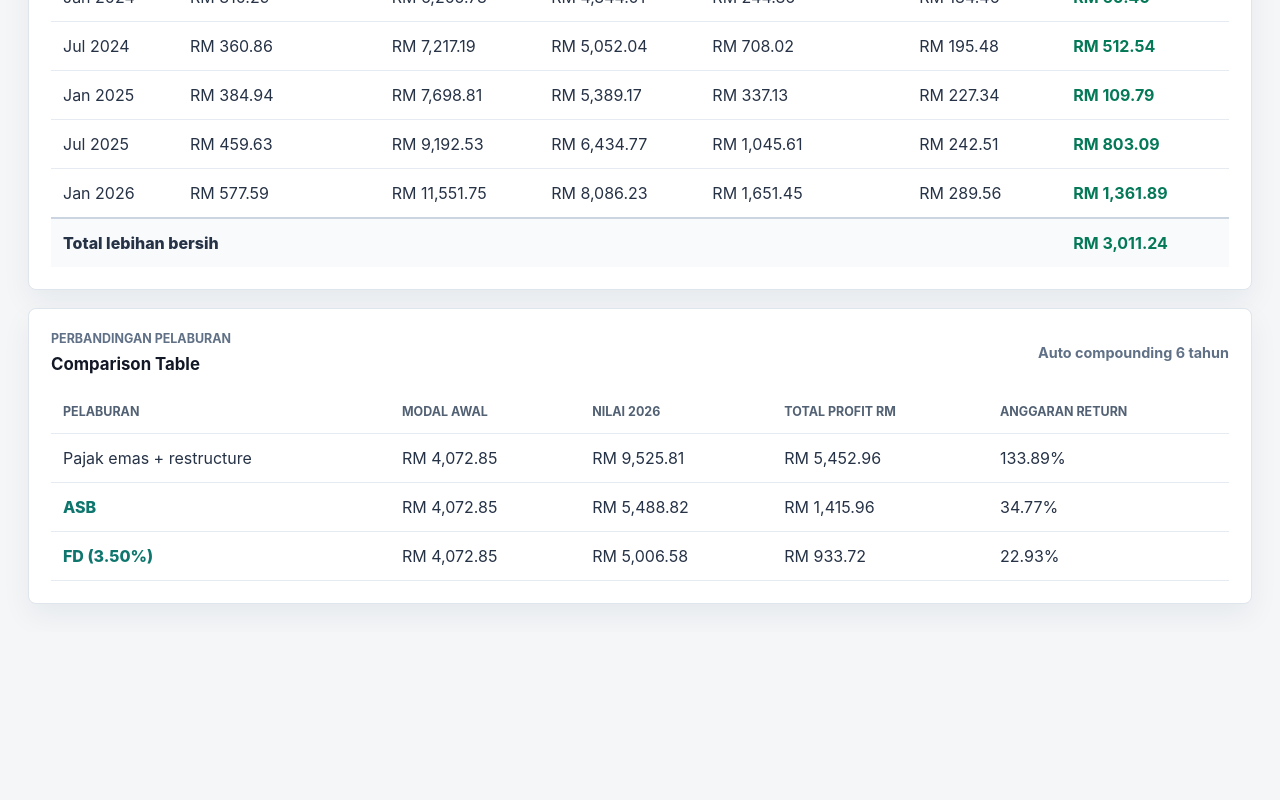
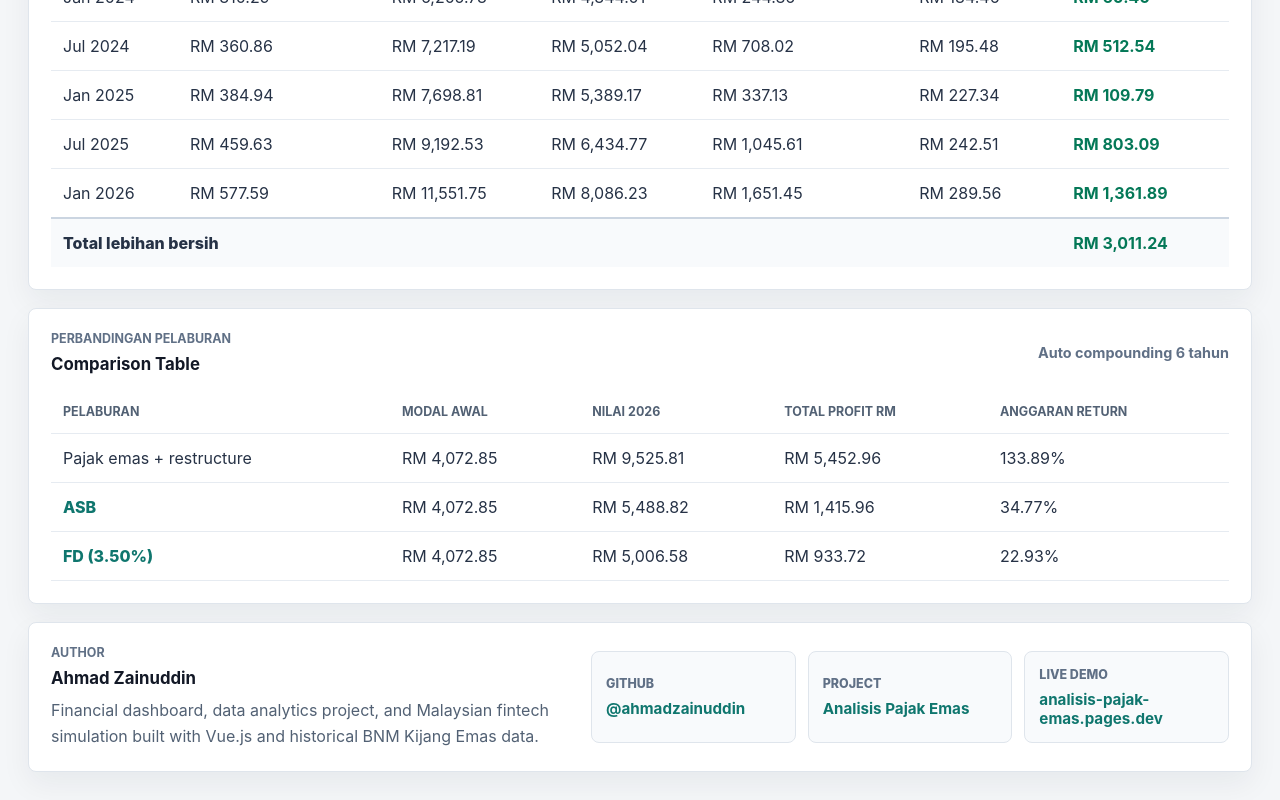
Before and after one commit to ahmadzainuddin/Analisis-Pajak-Emas, a Vue app: page / in a window 1280 px wide. Shown: the part 2329-3129 px from the top of the page. Before the commit the page ends 2961 px from the top, so only its background shows below. Built offline with nearby package versions, Linux system fonts and the light colour scheme.

Commit message:
feat: add author links section

```diff
--- a/src/App.vue
+++ b/src/App.vue
@@ -755,6 +755,35 @@ const chartOptions = {
         </div>
       </section>
     </div>
+
+    <section class="author-panel" aria-labelledby="author-title">
+      <div>
+        <p class="section-label">Author</p>
+        <h2 id="author-title">Ahmad Zainuddin</h2>
+        <p>
+          Financial dashboard, data analytics project, and Malaysian fintech simulation
+          built with Vue.js and historical BNM Kijang Emas data.
+        </p>
+      </div>
+      <div class="author-links" aria-label="Author and project links">
+        <a href="https://github.com/ahmadzainuddin" target="_blank" rel="noopener noreferrer">
+          <span>GitHub</span>
+          <strong>@ahmadzainuddin</strong>
+        </a>
+        <a
+          href="https://github.com/ahmadzainuddin/Analisis-Pajak-Emas"
+          target="_blank"
+          rel="noopener noreferrer"
+        >
+          <span>Project</span>
+          <strong>Analisis Pajak Emas</strong>
+        </a>
+        <a href="https://analisis-pajak-emas.pages.dev/" target="_blank" rel="noopener noreferrer">
+          <span>Live Demo</span>
+          <strong>analisis-pajak-emas.pages.dev</strong>
+        </a>
+      </div>
+    </section>
   </main>
 </template>
 
@@ -1119,9 +1148,70 @@ tfoot td {
   background: #ffffff;
 }
 
+.author-panel {
+  display: grid;
+  grid-template-columns: minmax(0, 0.9fr) minmax(360px, 1.1fr);
+  gap: 18px;
+  align-items: center;
+  margin-top: 18px;
+  padding: 22px;
+  border: 1px solid #dfe5ec;
+  border-radius: 8px;
+  background: #ffffff;
+  box-shadow: 0 12px 30px rgba(23, 32, 51, 0.06);
+}
+
+.author-panel p:not(.section-label) {
+  max-width: 620px;
+  margin: 10px 0 0;
+  color: #526174;
+  line-height: 1.6;
+}
+
+.author-links {
+  display: grid;
+  grid-template-columns: repeat(3, minmax(0, 1fr));
+  gap: 12px;
+}
+
+.author-links a {
+  display: grid;
+  gap: 8px;
+  min-height: 92px;
+  align-content: center;
+  border: 1px solid #dfe5ec;
+  border-radius: 8px;
+  padding: 14px;
+  color: #172033;
+  background: #f8fafc;
+  text-decoration: none;
+}
+
+.author-links a:hover {
+  border-color: #0f766e;
+  background: #f0fdfa;
+}
+
+.author-links span {
+  color: #607086;
+  font-size: 0.78rem;
+  font-weight: 800;
+  text-transform: uppercase;
+}
+
+.author-links strong {
+  color: #0f766e;
+  font-size: 0.95rem;
+  overflow-wrap: anywhere;
+}
+
 @media (max-width: 1180px) {
   .controls-panel {
     grid-template-columns: repeat(2, minmax(0, 1fr));
+  }
+
+  .author-panel {
+    grid-template-columns: 1fr;
   }
 }
 
@@ -1158,5 +1248,9 @@ tfoot td {
   .modal-heading {
     padding: 18px;
   }
+
+  .author-links {
+    grid-template-columns: 1fr;
+  }
 }
 </style>
```
